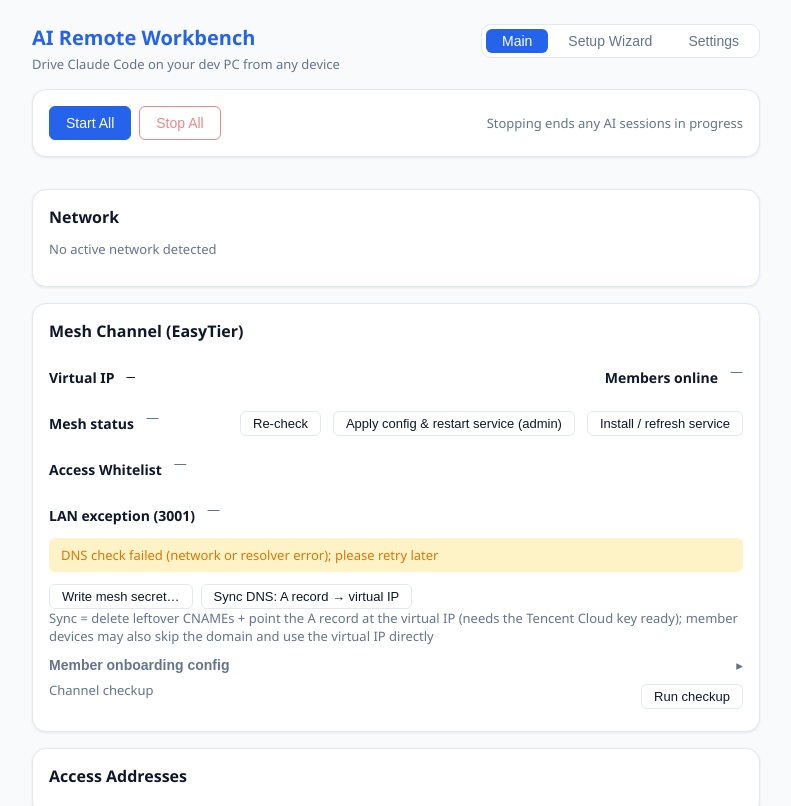
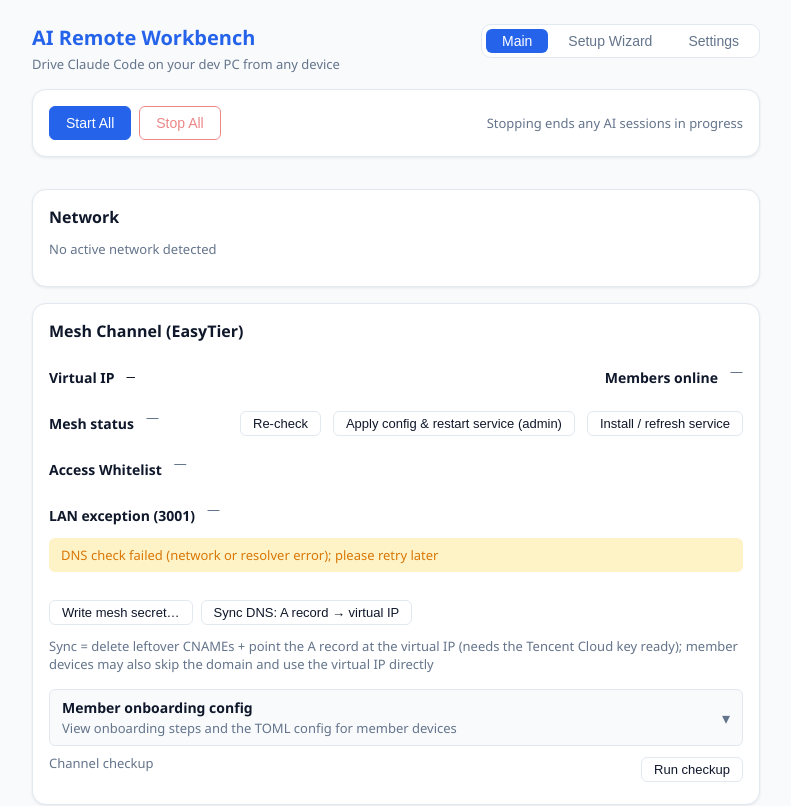
Before and after one commit to qjr1831216791/proj_aiRemoteApplication, a Preact app in the folder apps/workbench/: page / in a window 1280 px wide. Shown: the top 806 px of the page, without its empty margins (244-1035 px from the left). Built offline with nearby package versions, Linux system fonts and the light colour scheme.

Commit message:
feat(spec010): 验收期 UI 打磨——间距/折叠区显眼化/局域网绿豆/向导键值对(需求方反馈)

```diff
--- a/apps/workbench/package.json
+++ b/apps/workbench/package.json
@@ -6,6 +6,7 @@
   "scripts": {
     "dev": "vite",
     "build": "tsc && vite build",
+    "test": "node --test tests/lanDot.test.ts",
     "preview": "vite preview",
     "tauri": "tauri"
   },
--- a/apps/workbench/src/components/MeshCard.tsx
+++ b/apps/workbench/src/components/MeshCard.tsx
@@ -6,7 +6,9 @@
  * - 常驻操作（向导组网分支同款能力下沉）：写入组网密钥 / 安装·刷新服务 /
  *   同步 DNS（CNAME 全删 + A → 虚拟 IP）——装机后日常维护不再依赖向导
  * - 成员入网配置（spec 009 US4）：折叠区展示官方 TOML 对照清单（密钥占位
- *   符 + 指引文案），移动端 App 逐项输入避免漏项错配
+ *   符 + 指引文案），移动端 App 逐项输入避免漏项错配；验收期第 3 项显眼化
+ *   （整行可点 + 副标题 + 大 chevron 旋转 + hover），密钥/同步 DNS 操作区
+ *   间距加大（验收期第 1/2 项，需求方截图反馈）
  * - DNS 指引：常态轮询权威检测，对齐即消失；判 A=虚拟 IP，
  *   CNAME 残留按旁路暴露面提示（spec 007 体检口径延续）
  * - 访问白名单（spec 010 T6）：健康 chip（正常/休眠/待修复）+ 失配「修复白名单」
@@ -449,8 +451,9 @@ export function MeshCard(props: MeshCardProps) {
       {/* DNS 指引：仅异常时显示，对齐后自动隐藏 */}
       {dns ? <DnsNotice dns={dns} virtualIp={meshCfg?.virtualIp ?? ""} lang={lang} /> : null}
 
-      {/* 常驻操作（向导同款能力下沉）：密钥写入 / 同步 DNS */}
-      <div class="master__actions">
+      {/* 常驻操作（向导同款能力下沉）：密钥写入 / 同步 DNS；间距对齐卡片区块节奏
+          （spec 010 验收期第 1/2 项：按钮行与说明行上下留白加大） */}
+      <div class="master__actions mesh-ops__actions">
         <button
           class="btn btn--sm"
           disabled={busy !== null}
@@ -468,17 +471,26 @@ export function MeshCard(props: MeshCardProps) {
           {busy === "syncDns" ? t("tunnel.dnsChecking", lang) : t("mesh.syncDnsBtn", lang)}
         </button>
       </div>
-      <p class="muted">{t("mesh.syncDnsHint", lang)}</p>
+      <p class="muted mesh-ops__hint">{t("mesh.syncDnsHint", lang)}</p>
 
-      {/* 成员入网配置（spec 009 US4）：折叠区默认收起，展开拉取；
+      {/* 成员入网配置（spec 009 US4；验收期第 3 项显眼化）：折叠区默认收起，展开拉取；
+          整行可点（aria-expanded）+ 副标题 + 大号 chevron 随展开旋转 + hover 反馈；
           密钥为占位符 + 指引文案，真实密钥不出现（spec 007 AC8 延续） */}
       <button
-        class="tools__toggle"
+        class="mesh-member__toggle"
         aria-expanded={memberCfgOpen}
         onClick={() => openMemberCfg(!memberCfgOpen)}
       >
-        <h3 class="card__title mesh-member__title">{t("mesh.memberConfig", lang)}</h3>
-        <span class={`tools__chev${memberCfgOpen ? " tools__chev--open" : ""}`}>▸</span>
+        <span class="mesh-member__head">
+          <span class="mesh-member__title">{t("mesh.memberConfig", lang)}</span>
+          <span class="mesh-member__sub">{t("mesh.memberConfigSub", lang)}</span>
+        </span>
+        <span
+          class={`mesh-member__chev${memberCfgOpen ? " mesh-member__chev--open" : ""}`}
+          aria-hidden="true"
+        >
+          ▾
+        </span>
       </button>
       {memberCfgOpen ? (
         <div class="tools__body">
--- a/apps/workbench/src/components/WizardView.tsx
+++ b/apps/workbench/src/components/WizardView.tsx
@@ -326,14 +326,20 @@ export function WizardView(props: WizardViewProps) {
             >
               {t("wizard.channel.meshDownloadBtn", lang)}
             </button>
+            {/* 组网参数键值对（spec 010 验收期第 5 项）：标签+值两行对齐，
+                沿「访问域名」行的 wizard__label 排版惯例（原三元素裸排无标签） */}
             <div class="wizard__row">
+              <span class="wizard__label">{t("settings.meshName", lang)}</span>
               <code class="wizard__url">{settings?.mesh.networkName}</code>
               <CopyButton
                 text={settings?.mesh.networkName ?? ""}
                 lang={lang}
                 onToast={onToast}
               />
-              <span class="muted">{settings?.mesh.virtualIp}</span>
+            </div>
+            <div class="wizard__row">
+              <span class="wizard__label">{t("mesh.virtualIpLabel", lang)}</span>
+              <code class="wizard__url">{settings?.mesh.virtualIp}</code>
             </div>
             <button
               class="btn btn--sm"
--- a/apps/workbench/src/i18n/en.ts
+++ b/apps/workbench/src/i18n/en.ts
@@ -235,6 +235,8 @@ export const en = {
     "Sync = delete leftover CNAMEs + point the A record at the virtual IP (needs the Tencent Cloud key ready); member devices may also skip the domain and use the virtual IP directly",
   "mesh.syncDnsDone": "DNS synced ({n} record operations)",
   "mesh.memberConfig": "Member onboarding config",
+  // Collapsed-row subtitle (spec 010 acceptance polish #3: make it obviously expandable)
+  "mesh.memberConfigSub": "View onboarding steps and the TOML config for member devices",
   "mesh.memberConfigHint":
     "After installing the EasyTier client on a phone/PC, enter each field in the app following the comment beside it; for the \"network password\", type the secret you set when running set-mesh-secret.ps1 (the real secret is never shown here)",
   "mesh.memberClientRec":
--- a/apps/workbench/src/i18n/zh.ts
+++ b/apps/workbench/src/i18n/zh.ts
@@ -233,6 +233,8 @@ export const zh = {
     "同步 = 删除残留 CNAME + 把 A 记录指向虚拟 IP（需腾讯云密钥已就绪）；成员设备亦可不经域名、直接用虚拟 IP 访问",
   "mesh.syncDnsDone": "DNS 同步完成（{n} 条记录操作）",
   "mesh.memberConfig": "成员入网配置",
+  // 折叠区副标题（spec 010 验收期第 3 项：显眼化——让用户知道可展开）
+  "mesh.memberConfigSub": "查看成员设备接入步骤与 TOML 配置",
   "mesh.memberConfigHint":
     "手机/电脑安装 EasyTier 客户端后，按下方各字段旁的注释在 App 内逐项输入即可入网；「网络密码」填入运行 set-mesh-secret.ps1 时设定的密钥（真实密钥不显示在此处）",
   "mesh.memberClientRec":
--- /dev/null
+++ b/apps/workbench/src/lanDot.ts
@@ -0,0 +1,34 @@
+/**
+ * 地址区「局域网」行绿豆判定（spec 010 验收期 UI 打磨，第 4 项；纯函数零运行时
+ * 依赖——仅类型导入，`node --test tests/` 可直跑，见 tests/lanDot.test.ts）。
+ *
+ * 绿/红二值（用户定案），与域名行心跳同色语义：绿 = 此路通，红 = 此路不通
+ * （例外关闭的默认收口态也红，配「不可直访(已收口)」文字——需求方已知悉）。
+ *
+ * 绿 = 例外规则实况存在（exception 为 on/expired，即规则在）∧ 活动网络归类为专用；
+ * 红 = 其余：off（关例外红）/ pending（已请求未生效，直访同样不通）/ 尚无探测数据 /
+ * 无活动网络 / 含非专用归类。
+ *
+ * 多网卡口径与后端 public_blocks_exception 对齐（lan_guard.rs plan R5：例外生效
+ * ∧ ∃公用活动网络 → 直访不生效提示）：任一非专用归类即红——公用下例外完全不生效，
+ * 域/未知归类 Private 规则同样不命中；全专用才绿。
+ */
+
+import type { ExceptionState, NetCategory } from "./types";
+
+/** 例外规则实况存在（on/expired 即规则在；pending=已请求未生效不算，off 不算） */
+export function lanExceptionRulePresent(exception: ExceptionState | null): boolean {
+  return exception?.state === "on" || exception?.state === "expired";
+}
+
+/** 绿豆判定：true = 绿（此路通）；false = 红（此路不通）。 */
+export function lanDotOk(
+  exception: ExceptionState | null,
+  categories: readonly NetCategory[],
+): boolean {
+  return (
+    lanExceptionRulePresent(exception) &&
+    categories.length > 0 &&
+    categories.every((c) => c === "private")
+  );
+}
--- a/apps/workbench/src/styles/app.css
+++ b/apps/workbench/src/styles/app.css
@@ -528,11 +528,70 @@
   }
 }
 
-/* ── 成员入网配置折叠区（spec 009 US4；折叠交互复用 tools__toggle 系）── */
+/* ── 组网卡常驻操作区（spec 010 验收期第 1/2 项）：密钥/同步 DNS 按钮行与
+   说明行上下留白加大，对齐卡片其他区块（net__row/checkup）的呼吸节奏 ── */
+.mesh-ops__actions {
+  margin: var(--sp-4) 0 var(--sp-1);
+}
+
+.mesh-ops__hint {
+  margin: var(--sp-2) 0 var(--sp-4);
+}
+
+/* ── 成员入网配置折叠区（spec 009 US4；验收期第 3 项显眼化：弃小箭头裸排，
+   改整行可点的盒状行——副标题提示内容、大 chevron 随展开旋转、hover 反馈）── */
+.mesh-member__toggle {
+  display: flex;
+  align-items: center;
+  gap: var(--sp-3);
+  width: 100%;
+  margin: 0;
+  padding: var(--sp-2) var(--sp-3);
+  border: 1px solid var(--c-border);
+  border-radius: var(--r-sm);
+  background: var(--c-bg);
+  cursor: pointer;
+  text-align: left;
+  font: inherit;
+  color: inherit;
+  transition: background 0.15s ease, border-color 0.15s ease;
+}
+
+.mesh-member__toggle:hover {
+  background: var(--c-primary-soft);
+  border-color: var(--c-primary);
+}
+
+.mesh-member__head {
+  display: flex;
+  flex-direction: column;
+  gap: 2px;
+  min-width: 0;
+  flex: 1;
+}
+
 .mesh-member__title {
   font-size: var(--fs-md);
+  font-weight: 600;
+  color: var(--c-text);
+}
+
+.mesh-member__sub {
+  font-size: var(--fs-sm);
   color: var(--c-text-secondary);
 }
+
+.mesh-member__chev {
+  flex: none;
+  font-size: var(--fs-lg);
+  color: var(--c-text-secondary);
+  transition: transform 0.15s ease;
+}
+
+.mesh-member__chev--open {
+  transform: rotate(180deg);
+}
+
 
 .mesh-member__actions {
   display: flex;
```
Also changed, not shown: apps/workbench/src/components/MainView.tsx (+20 -3 lines), 2 other files (tests, documents, lock files or other folders).
